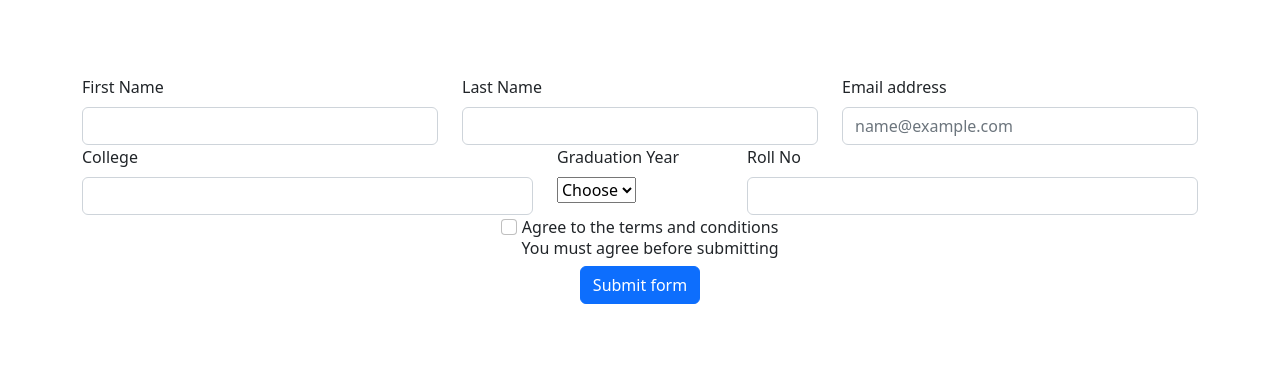
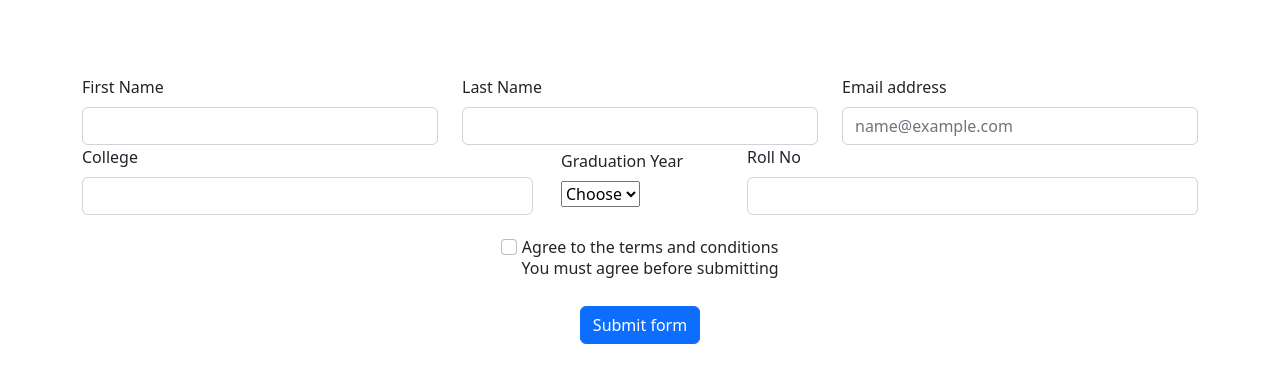
Before and after one commit to acciojob/bootstrap-form-easy-AmeyPank, a website: page index.html in a window 1280 px wide. Shown: the part 173-556 px from the top of the page. Drawn offline with nearby package versions, Linux system fonts and the light colour scheme.

Commit message:
Dropdown Added

```diff
--- a/index.html
+++ b/index.html
@@ -35,16 +35,16 @@
 
 	<div class="container ">
 		<div class="row">
-		  <div class="col">
+		  <div class="col-5">
 			<div class="mb-8">
 				<label for="exampleFormControlInput1" class="form-label">College</label>
 				<input type="college" class="form-control" id=" college-input" placeholder="" required>
 			  </div>
 		  </div>
 		  <div class="col-2">
-			<div class="mb-8">
+			<div class="mb-8" style="padding: 4px;">
 				<label for="exampleFormControlInput1" class="form-label">Graduation Year</label>
-				<select>
+				<select class="option">
 					<option>Choose</option>
 					<option>2019</option>
 					<option>2020</option>
@@ -64,7 +64,7 @@
 	</div>
 
 	<!-- Aggreement checkbox -->
-	<div class="form-agreement" style="text-align: center;">
+	<div class="form-agreement" style="text-align: center; margin: 20px;">
 		<input class="form-check-input" type="checkbox" value="" id="Aggreement" required>
 		<label class="form-check-label" for="flexCheckDefault">
 		  Agree to the terms and conditions
@@ -72,7 +72,7 @@
 		</label>
 	  </div>
 	  <!-- Sublit button -->
-	  <div class="button" style="text-align: center;">
+	  <div class="button" style="text-align: center; margin: 20px;">
 		<input class="btn btn-primary" type="submit" value="Submit form">
 	  </div>
 	</div>
--- a/styles.css
+++ b/styles.css
@@ -1,5 +1,2 @@
 
 /* Your CSS Code here. */
-.form-agreement{
-text-align: center;
-}
```
